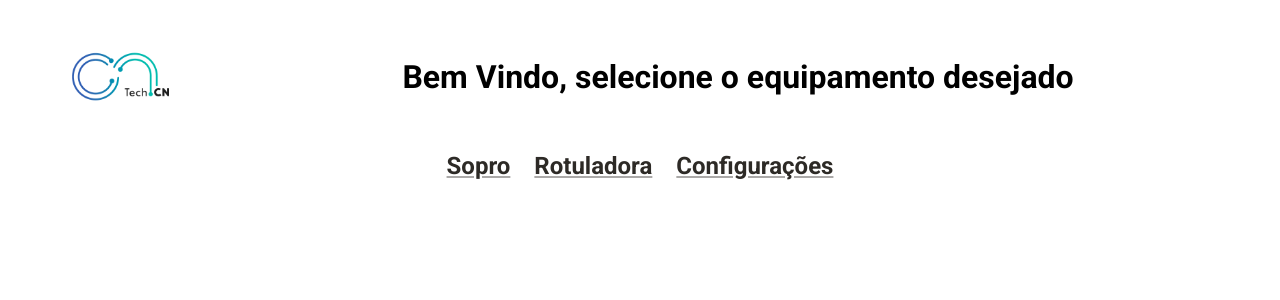
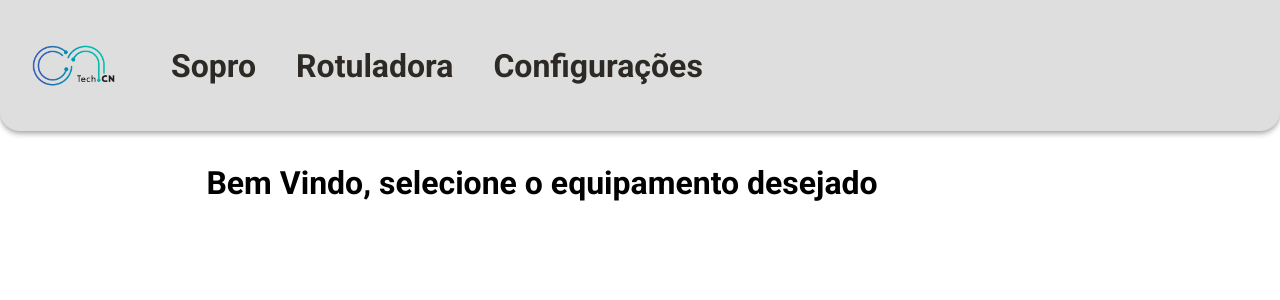
Before and after one commit to MateusMessias/Projeto_PTPs_Visuais, a React (Create React App) app in the folder ptps/: page / in a window 1280 px wide. Shown: the top 300 px of the page. Built offline with nearby package versions, Linux system fonts and the light colour scheme.

Commit message:
Ajustes menu

```diff
--- a/ptps/package.json
+++ b/ptps/package.json
@@ -5,7 +5,8 @@
   "dependencies": {
     "@emotion/react": "^11.9.3",
     "@emotion/styled": "^11.9.3",
-    "@mui/material": "^5.9.2",
+    "@mui/material": "^5.10.6",
+    "@mui/styles": "^5.10.6",
     "react": "^18.2.0",
     "react-dom": "^18.2.0",
     "react-hook-form": "^7.34.0",
--- a/ptps/src/App.jsx
+++ b/ptps/src/App.jsx
@@ -13,11 +13,9 @@ function App() {
     return (
         <ThemeProvider theme={theme}>
         <div className="app">
-            <Container>
-                <Grid container justifyContent="center">
-                    <Routes />
-                </Grid>
-            </Container>
+            <Grid container justifyContent="center">
+                <Routes />
+            </Grid>
         </div>
         </ThemeProvider>
     );
--- a/ptps/src/components/AspectoVisual/index.jsx
+++ b/ptps/src/components/AspectoVisual/index.jsx
@@ -3,6 +3,7 @@ import { FormProvider, useForm } from "react-hook-form";
 import { Box, Button, Checkbox, FormControlLabel, Grid, Paper, Radio,
     RadioGroup, Typography
 } from "@mui/material";
+import Menu from "../Menu";
 
 
 function AspectoVisual() {
--- /dev/null
+++ b/ptps/src/components/Menu/index.jsx
@@ -0,0 +1,56 @@
+import React from "react";
+import { AppBar, Box, Grid, ListItem, ListItemText, Typography } from "@mui/material";
+
+import useStyles from './styles';
+
+//Images
+import LogoTech from '../../images/Arquivos Logo TechCN/V04_DERIVACAO_COLORIDA+PRETO.png';
+import { NavLink } from "react-router-dom";
+
+const Menu = () => {
+
+	const classes = useStyles();
+
+	return (
+		<AppBar className={classes.paper} color='secondary'>
+			<Grid container className={classes.container}>
+				<Grid item>
+					<Box>
+						<ListItem button key={'home'} className={classes.listItem} component={NavLink} to="/">
+							<img src={LogoTech} alt="Logo Tech" className={classes.logo}/>
+						</ListItem>
+					</Box>
+				</Grid>
+				<Grid item>
+					<Box ml={2}>
+						<ListItem button key={'sopro'} className={classes.listItem} component={NavLink} to="/sopro">
+							<ListItemText>
+								<Typography variant="h2" color='primary'>Sopro</Typography>
+							</ListItemText>
+						</ListItem>
+					</Box>
+				</Grid>
+				<Grid item>
+					<Box ml={2}>
+						<ListItem button key={'rotuladora'} className={classes.listItem} component={NavLink} to="/rotuladora">
+							<ListItemText>
+								<Typography variant="h2" color='primary'>Rotuladora</Typography>
+							</ListItemText>
+						</ListItem>
+					</Box>
+				</Grid>
+				<Grid item>
+					<Box ml={2}>
+						<ListItem button key={'configurations'} className={classes.listItem} component={NavLink} to="/configurations">
+							<ListItemText>
+								<Typography variant="h2" color='primary'>Configurações</Typography>
+							</ListItemText>
+						</ListItem>
+					</Box>
+				</Grid>
+			</Grid>
+		</AppBar>
+	)
+}
+
+export default Menu;
--- /dev/null
+++ b/ptps/src/components/Menu/styles.js
@@ -0,0 +1,21 @@
+import { makeStyles } from "@mui/styles";
+
+
+export default makeStyles((theme) => ({
+    paper: {
+        width: '100%',
+        boxShadow: 'rgba(0, 0, 0, 0.2) 0px 3px 3px -2px',
+        borderEndStartRadius: 20,
+        borderEndEndRadius: 20
+    },
+    container : {
+        alignItems: 'center'
+    },
+    logo : {
+        width: '115px'
+    },
+    listItem : {
+        borderLeft: '4px solid transparent',
+        padding: '12px 0px'
+    }
+}));
--- a/ptps/src/pages/Home/index.jsx
+++ b/ptps/src/pages/Home/index.jsx
@@ -1,6 +1,7 @@
 import React from "react";
-import { Box, Grid, Link, Typography } from "@mui/material";
+import { Box, Container, Grid, Link, Typography } from "@mui/material";
 import Header from "../../components/Header";
+import Menu from "../../components/Menu";
 
 
 
@@ -8,7 +9,9 @@ function Home() {
 
     return (
         <>
+            <Menu/>
             <Header />
+            <Container>
                 <Grid item xs={10} style={{ display: 'flex', alignItems: 'center',
                     justifyContent: 'center' }}
                 >
@@ -18,29 +21,7 @@ function Home() {
                         </Typography>
                     </Box>
                 </Grid>
-            <Grid item sm={12} xs={12} display='flex' justifyContent={'center'}>
-                <Box mt={2} mb={2}>
-                    <Link href="/sopro" title="Sopro" style={{ display : 'flex', alignItems : 'center' }}>
-                        <Typography variant="h3" >
-                            Sopro
-                        </Typography>
-                    </Link>
-                </Box>
-                <Box mt={2} ml={6} mb={2}>
-                    <Link href="/rotuladora" title="Rotuladora" style={{ display : 'flex', alignItems : 'center' }}>
-                        <Typography variant="h3" >
-                            Rotuladora
-                        </Typography>
-                    </Link>
-                </Box>
-                <Box mt={2} ml={6} mb={2}>
-                    <Link href="/configurations" title="Configurações" style={{ display : 'flex', alignItems : 'center' }}>
-                        <Typography variant="h3" >
-                            Configurações
-                        </Typography>
-                    </Link>
-                </Box>
-            </Grid>
+            </Container>
         </>
     );
 }
--- a/ptps/src/pages/Rotuladora/index.jsx
+++ b/ptps/src/pages/Rotuladora/index.jsx
@@ -3,7 +3,7 @@ import { FormProvider, useForm } from "react-hook-form";
 import { Box, Button, Checkbox, FormControlLabel, Grid, Paper, Radio,
     RadioGroup, Typography
 } from "@mui/material";
-import Header from "../../components/Header";
+import Menu from "../../components/Menu";
 
 function Rotuladora() {
 
@@ -28,12 +28,14 @@ function Rotuladora() {
 
     return (
         <>
-            <Header/>
+            <Menu/>
             <Grid item sm={12} xs={12} display='flex' justifyContent={'center'}>
-                    <RadioGroup row defaultValue={linha} onChange={(e) => setLinha(e.target.value)}>
-                        <FormControlLabel value={linha && '561'} control={<Radio />} label="Linha 561" />
-                        <FormControlLabel value={linha && '562'} control={<Radio />} label="Linha 562" />
-                    </RadioGroup>
+                    <Box mt={45}>
+                        <RadioGroup row defaultValue={linha} onChange={(e) => setLinha(e.target.value)}>
+                            <FormControlLabel value={linha && '561'} control={<Radio />} label="Linha 561" />
+                            <FormControlLabel value={linha && '562'} control={<Radio />} label="Linha 562" />
+                        </RadioGroup>
+                    </Box>
                 </Grid>
                 <FormProvider {...methods}>
                     <form onSubmit={handleSubmit(onSubmit)} style={{ width: '100%' }}>
--- a/ptps/src/pages/Sopro/index.jsx
+++ b/ptps/src/pages/Sopro/index.jsx
@@ -1,7 +1,7 @@
 import React, { useState } from "react";
-import { FormControlLabel, Grid, Radio, RadioGroup } from "@mui/material";
+import { Box, FormControlLabel, Grid, Radio, RadioGroup } from "@mui/material";
 import AspectoVisual from "../../components/AspectoVisual";
-import Header from "../../components/Header";
+import Menu from "../../components/Menu";
 
 
 function Sopro() {
@@ -11,14 +11,16 @@ function Sopro() {
 
     return (
         <>
-            <Header/>
+            <Menu/>
             <Grid item sm={12} xs={12} display='flex' justifyContent={'center'}>
+                <Box mt={40}>
                     <RadioGroup row defaultValue={services} onChange={(e) => setServices(e.target.value)}>
                         <FormControlLabel value={services && 'aspectoVisual'} control={<Radio />} label="Aspecto Visual" />
                         <FormControlLabel value={services && 'espessura'} control={<Radio />} label="Espessura" />
                         <FormControlLabel value={services && 'explosao'} control={<Radio />} label="Explosão" />
                         <FormControlLabel value={services && 'peso'} control={<Radio />} label="Peso" />
                     </RadioGroup>
+                </Box>
             </Grid>
 
             { services === 'aspectoVisual' &&  <AspectoVisual />}
--- a/ptps/src/style/index.js
+++ b/ptps/src/style/index.js
@@ -6,6 +6,9 @@ export default createTheme({
         primary	: {
             main : '#2D2A26',
         },
+        secondary : {
+            main : '#dedede'
+        }
     },
     typography : {
         fontFamily : '"Roboto", sans-serif',
```
Also changed, not shown: 1 other file (tests, documents, lock files or other folders). Lines whose indentation alone changed are shown as unchanged.
